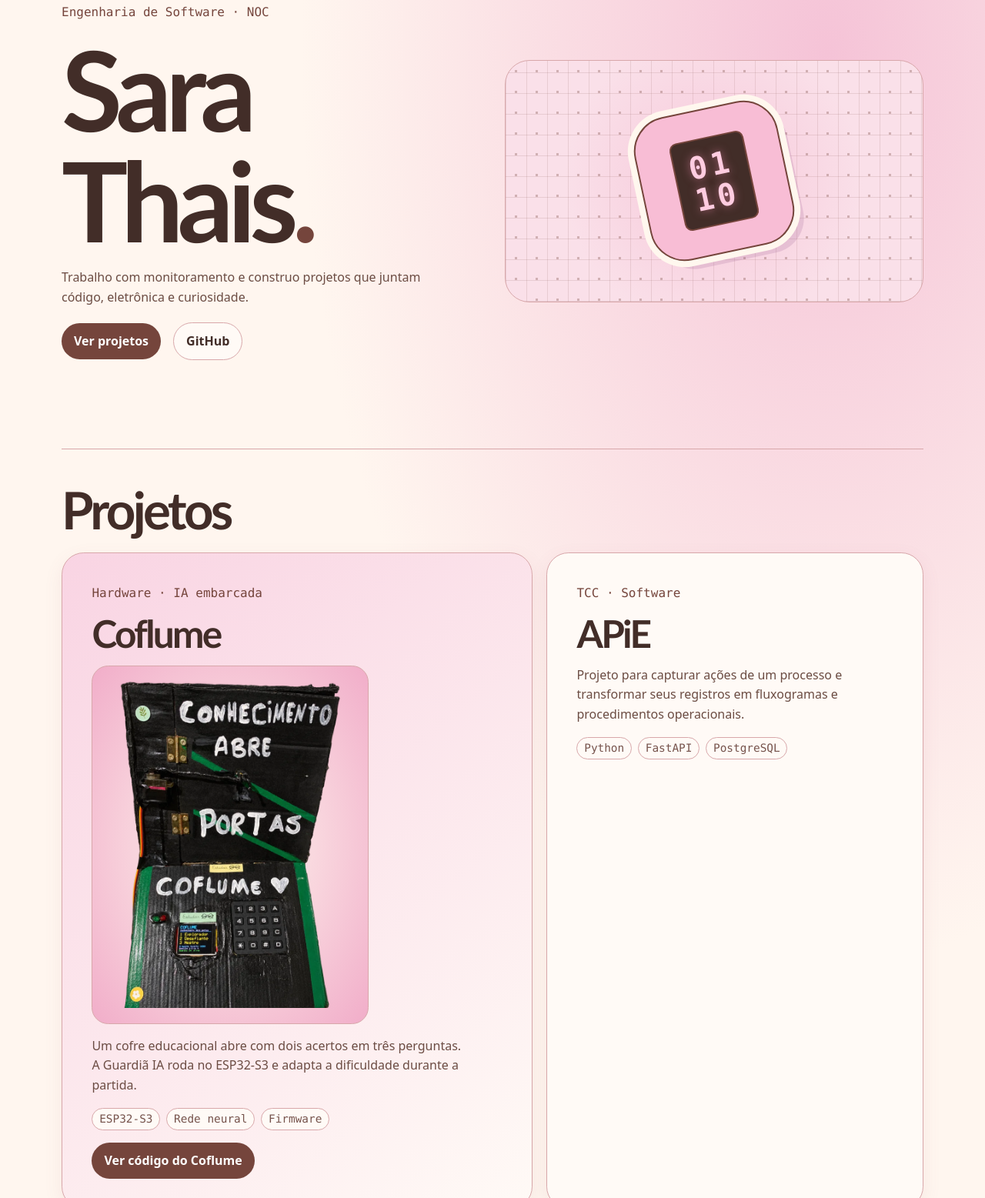
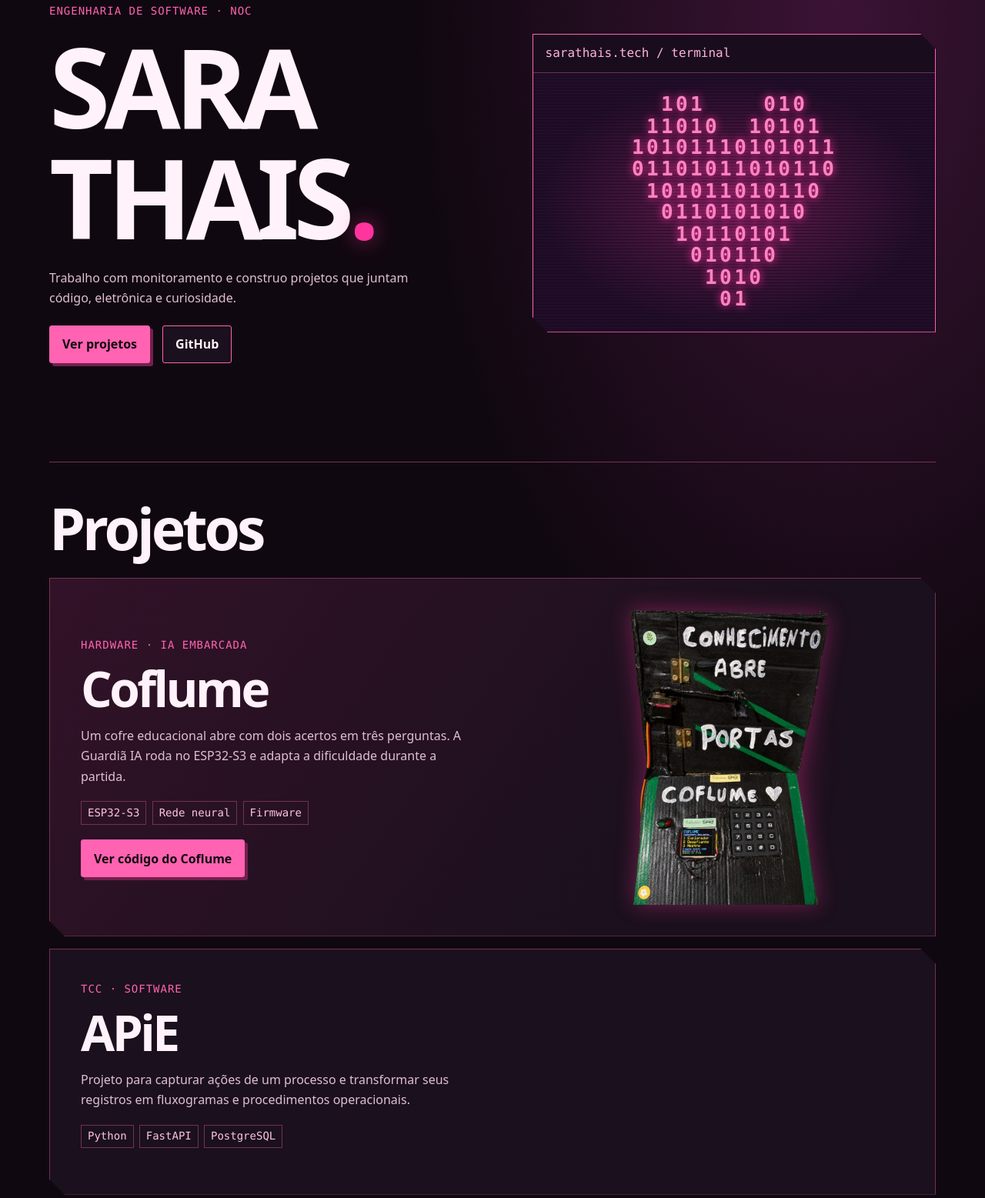
Before and after one commit to sarathais-tech/portfolio, a plain HTML site: page index.html in a window 1280 px wide. Shown: the part 184-1741 px from the top of the page at 77% size. Drawn offline with Linux system fonts and the light colour scheme.

Commit message:
style: aplicar tema cyberpunk rosa e animar coração binário

```diff
--- a/index.html
+++ b/index.html
@@ -20,9 +20,19 @@
         <p class="intro">Trabalho com monitoramento e construo projetos que juntam código, eletrônica e curiosidade.</p>
         <div class="actions"><a class="button" href="#projetos">Ver projetos</a><a class="outline" href="https://github.com/sarathais-tech">GitHub</a></div>
       </div>
-     <div class="orbit" aria-hidden="true">
-  <div class="chip">
-    <span class="chip-bits">01<br>10</span>
+      <div class="terminal" aria-hidden="true">
+        <div class="terminal-bar">sarathais.tech / terminal</div>
+        <div class="terminal-screen">
+          <pre class="bit-heart">  101    010
+ 11010  10101
+10101110101011
+01101011010110
+ 101011010110
+  0110101010
+   10110101
+    010110
+     1010
+      01      </pre>
         </div>
       </div>
     </section>
@@ -30,12 +40,14 @@
       <h2>Projetos</h2>
       <div class="projects">
         <article class="card featured">
+          <div>
             <p class="label">Hardware · IA embarcada</p>
             <h3>Coflume</h3>
-          <img src="assets/coflume-recorte.webp" alt="Protótipo do Coflume com porta, teclado e tela ligada." width="720" height="960" loading="lazy" class="project-photo">
             <p>Um cofre educacional abre com dois acertos em três perguntas. A Guardiã IA roda no ESP32-S3 e adapta a dificuldade durante a partida.</p>
             <ul class="tags"><li>ESP32-S3</li><li>Rede neural</li><li>Firmware</li></ul>
             <a class="button" href="https://github.com/sarathais-tech/coflume">Ver código do Coflume</a>
+          </div>
+          <img src="assets/coflume-recorte.webp" alt="Protótipo do Coflume com porta, teclado e tela ligada." width="720" height="960" loading="lazy" class="project-photo">
         </article>
         <article class="card">
           <p class="label">TCC · Software</p>
--- a/styles.css
+++ b/styles.css
@@ -1,133 +1,133 @@
 :root {
-  color-scheme: light;
-  --background: #fff6ef;
-  --panel: #fffaf6;
-  --text: #422D28;
-  --muted: #6B4C43;
-  --pink: #75453C;
-  --border: #D8A7AA;
-  --blue: #76534C;
+  color-scheme: dark;
+  --bg: #100810;
+  --panel: #1b101d;
+  --pink: #ff63b1;
+  --hot: #ff349c;
+  --text: #fff2fa;
+  --muted: #e0bed5;
+  --line: #723254;
+  --mono: ui-monospace, Consolas, monospace;
+  --cut: polygon(0 0, calc(100% - 20px) 0, 100% 20px, 100% 100%, 20px 100%, 0 calc(100% - 20px));
 }
+
 * { box-sizing: border-box; }
+
 body {
   margin: 0;
-  background: radial-gradient(ellipse at 84% 12%, #f5c3d7, transparent 45%), var(--background);
   color: var(--text);
-  font: 1rem/1.6 system-ui, sans-serif;
+  background: radial-gradient(ellipse at 85% 9%, #3b1335, transparent 34rem), var(--bg);
+  font: 1rem/1.65 system-ui, sans-serif;
 }
+
 a { color: inherit; }
-a:focus-visible { outline: 3px solid var(--blue); outline-offset: 5px; }
-.wrap { width: min(1120px, calc(100% - 2.5rem)); margin-inline: auto; }
-header, nav, .actions {
-  display: flex;
+a:focus-visible { outline: 3px solid #ffd0e9; outline-offset: 4px; }
+.wrap { max-width: 72rem; width: calc(100% - 2rem); margin-inline: auto; }
+header, nav, .actions { display: flex; gap: 1rem; align-items: center; flex-wrap: wrap; }
+header { justify-content: space-between; padding-block: 1rem; border-bottom: 1px solid var(--line); }
+header a { text-decoration: none; }
+header a:hover { color: var(--pink); }
+.brand, .label, .tags, .terminal { font-family: var(--mono); }
+.brand, .label { color: var(--pink); }
+.label { margin-bottom: .8rem; font-size: .875rem; text-transform: uppercase; letter-spacing: .07em; }
+
+.hero {
+  display: grid;
+  grid-template-columns: 1.05fr 1fr;
   align-items: center;
-  flex-wrap: wrap;
-  gap: 1rem;
+  gap: clamp(1.5rem, 6vw, 5rem);
+  padding-block: clamp(3rem, 10vw, 8rem);
 }
-header { justify-content: space-between; padding-block: 1.4rem; border-bottom: 1px solid var(--border); }
-nav a, .brand { text-decoration: none; }
-nav a:hover { text-decoration: underline; }
-.brand, .label, .tags { font-family: ui-monospace, Consolas, monospace; }
-.brand, .label { color: var(--pink); }
-.hero { display: grid; grid-template-columns: 1fr 1fr; align-items: center; gap: 2rem; padding-block: clamp(3.5rem, 9vw, 8rem); }
+
 h1, h2, h3, p { margin: 0; }
 h1, h2, h3 { line-height: 1; letter-spacing: -.055em; }
-h1 { font-size: clamp(4.2rem, 12vw, 9rem); margin-block: 1rem; }
-h1 span { color: var(--pink); }
-h2 { font-size: clamp(2.35rem, 6vw, 4.2rem); }
-h3 { font-size: clamp(2rem, 4vw, 3.1rem); }
-.intro, .card p:not(.label), .profile p { color: var(--muted); max-width: 53ch; }
-.actions { margin-top: 1.25rem; }
-.button, .outline { display: inline-block; padding: .65rem 1rem; border-radius: 999px; font-weight: 700; text-decoration: none; }
-.button { background: var(--pink); color: #fff; }
-.button:hover { background: #593229; }
-.outline { border: 1px solid var(--border); }
-.outline:hover { border-color: var(--pink); }
-.orbit {
-  min-height: 315px;
+h1 { font-size: clamp(3.8rem, 13vw, 9rem); text-transform: uppercase; }
+h1 span { color: var(--hot); text-shadow: 0 0 28px #ff349c87; }
+h2 { font-size: clamp(2.4rem, 6vw, 4.7rem); }
+h3 { font-size: clamp(2.25rem, 5vw, 4rem); }
+.intro, .card p:not(.label), .profile p { color: var(--muted); max-width: 54ch; }
+.intro { margin-top: 1.3rem; }
+.actions { margin-top: 1.4rem; }
+
+.button, .outline {
+  display: inline-block;
+  padding: .64rem 1rem;
+  border: 1px solid var(--pink);
+  border-radius: 3px;
+  font-weight: 700;
+  text-decoration: none;
+}
+.button { background: var(--pink); color: var(--bg); box-shadow: 4px 4px #74204e; }
+.outline { color: var(--text); background: var(--panel); }
+.button:hover, .outline:hover { background: #ffc0de; color: var(--bg); }
+
+.terminal {
+  min-width: 0;
+  border: 1px solid var(--pink);
+  background: #190d1d;
+  box-shadow: 8px 8px #66164180, 0 0 32px #ff349c22;
+  clip-path: var(--cut);
+}
+.terminal-bar { padding: .7rem 1rem; color: #ffb3d8; border-bottom: 1px solid var(--line); }
+.terminal-screen {
   display: grid;
-  place-items: center;
-  border: 1px solid var(--border);
-  border-radius: 2rem;
+  place-content: center;
+  min-height: clamp(12rem, 28vw, 21rem);
   background:
-    radial-gradient(circle, #ef9cbd5c, transparent 62%),
-    repeating-linear-gradient(90deg, #75453C23 0 1px, transparent 1px 27px),
-    repeating-linear-gradient(0deg, #75453C23 0 1px, transparent 1px 27px),
-    #fae0e9;
+    repeating-linear-gradient(0deg, transparent 0 3px, #10081080 3px 4px),
+    radial-gradient(ellipse, #641b4f 0%, #210d29 68%);
 }
-.chip {
-  display: grid;
-  place-items: center;
-  width: 44%;
-  max-width: 190px;
-  aspect-ratio: 1;
-  border: 2px solid var(--pink);
-  border-radius: 24%;
-  transform: rotate(-12deg);
-  background: #f8bdd5;
-  box-shadow: 0 0 0 8px #fff7ee, 10px 13px 0 #9c608f33;
+.terminal-screen p {
+  color: var(--pink);
+  font-size: clamp(1.5rem, 6vw, 4rem);
+  font-weight: 800;
+  line-height: 1.2;
+  text-shadow: 0 0 18px #ff349cb0;
 }
-.chip span { color: var(--pink); font-size: clamp(2.5rem, 8vw, 5rem); }
-.section { border-top: 1px solid var(--border); padding-block: 2.8rem; }
-.projects, .profile { display: grid; grid-template-columns: 1.25fr 1fr; gap: 1.1rem; }
-.projects { margin-top: 1.4rem; }
+.terminal-screen p:nth-child(2) { color: #ffe2f1; }
+
+.section { padding-block: 3rem; border-top: 1px solid var(--line); }
+.projects { display: grid; grid-template-columns: 1fr; gap: 1rem; margin-top: 1.65rem; }
 .card {
-  display: grid;
-  justify-items: start;
-  align-content: start;
-  gap: 1rem;
-  padding: clamp(1.2rem, 4vw, 2.4rem);
-  border: 1px solid var(--border);
-  border-radius: 1.8rem;
+  padding: clamp(1.2rem, 4vw, 2.5rem);
   background: var(--panel);
+  border: 1px solid var(--line);
+  clip-path: var(--cut);
 }
-.featured { background: linear-gradient(140deg, #f9d4e3, var(--panel)); }
-.tags { display: flex; flex-wrap: wrap; gap: .5rem; padding: 0; margin: 0; list-style: none; }
-.tags li { padding: .15rem .55rem; border-radius: 999px; border: 1px solid var(--border); color: var(--blue); font-size: .9rem; }
-.profile { align-items: start; }
+.card h3 { margin-bottom: 1rem; }
+.featured { display: grid; align-items: center; grid-template-columns: 1.3fr 1fr; gap: 1.25rem; background: linear-gradient(125deg, #321228, var(--panel) 70%); }
+.project-photo {
+  display: block;
+  width: min(100%, 18rem);
+  height: auto;
+  margin-inline: auto;
+  filter: drop-shadow(0 0 14px #ff349c65);
+  background: radial-gradient(ellipse, #8a285c4f, transparent 68%);
+}
+.tags { display: flex; flex-wrap: wrap; gap: .45rem; list-style: none; margin: 1.2rem 0; padding: 0; }
+.tags li { color: #ffc3df; border: 1px solid var(--line); padding: .18rem .5rem; font-size: .875rem; }
+.profile { display: grid; grid-template-columns: 1fr 1.25fr; align-items: start; gap: 1rem; }
 .profile .actions { margin-top: 0; }
-@media (max-width: 690px) {
-  .hero, .projects, .profile { grid-template-columns: 1fr; }
-  .orbit { min-height: 215px; }
+
+@media (max-width: 680px) {
+  .hero, .featured, .profile { grid-template-columns: 1fr; }
+  .project-photo { width: min(100%, 14rem); }
 }
 
-h1, h2, h3 {
-  font-family: ui-rounded, "Trebuchet MS", system-ui, sans-serif;
+.bit-heart {
+  margin: 0;
+  color: #ff83c1;
+  font: 800 clamp(.85rem, 2.3vw, 1.6rem)/1.08 var(--mono);
+  letter-spacing: .13em;
+  text-shadow: 0 0 12px #ff349c;
+  animation: heartbeat 1.65s ease-in-out infinite;
 }
-.orbit {
-  position: relative;
-  overflow: hidden;
+@keyframes heartbeat {
+  0%, 39%, 100% { transform: scale(1); }
+  12% { transform: scale(1.12); }
+  23% { transform: scale(1.02); }
+  31% { transform: scale(1.08); }
 }
-.orbit::before {
-  content: "";
-  position: absolute;
-  inset: 0;
-  background: radial-gradient(circle, #75453C50 1.5px, transparent 2px) 0 0 / 27px 27px;
+@media (prefers-reduced-motion: reduce) {
+  .bit-heart { animation: none; }
 }
-.card {
-  box-shadow: 0 8px 24px #9e577217;
-}
-.tags li, .outline {
-  background: #fffaf6;
-}
-.project-photo {
-  display: block;
-  width: min(100%, 360px);
-  height: auto;
-  padding: clamp(.6rem, 2vw, 1.25rem);
-  border: 1px solid var(--border);
-  border-radius: 1.35rem;
-  background: radial-gradient(ellipse, #fff8ef, #f1adc9);
-}
-.chip .chip-bits {
-  padding: 0.35em 0.45em;
-  border: 2px solid #75453c;
-  border-radius: 0.25em;
-  background: #422d28;
-  color: #ffcce0;
-  font: 700 clamp(1.25rem, 4vw, 2.5rem) / 1.05
-    ui-monospace, Consolas, monospace;
-  letter-spacing: 0.12em;
-  text-align: center;
-  text-shadow: 0 0 0.3em #ff91bb80;
-}
```
Lines whose indentation alone changed are shown as unchanged.
